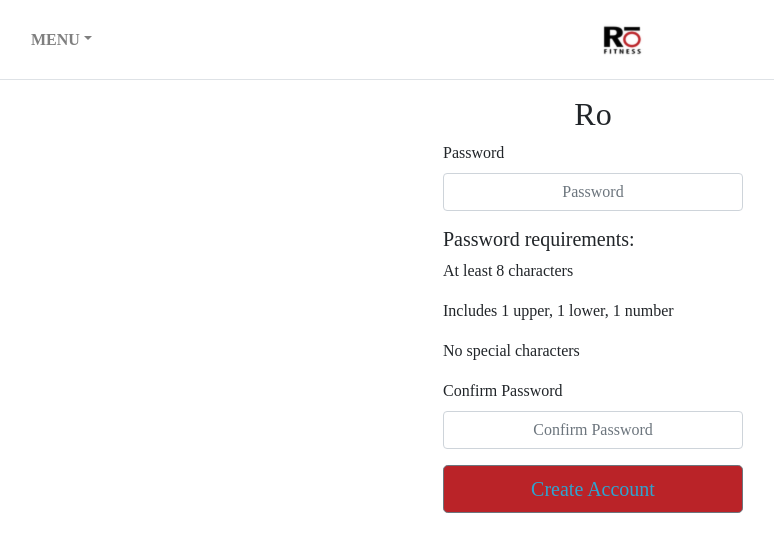
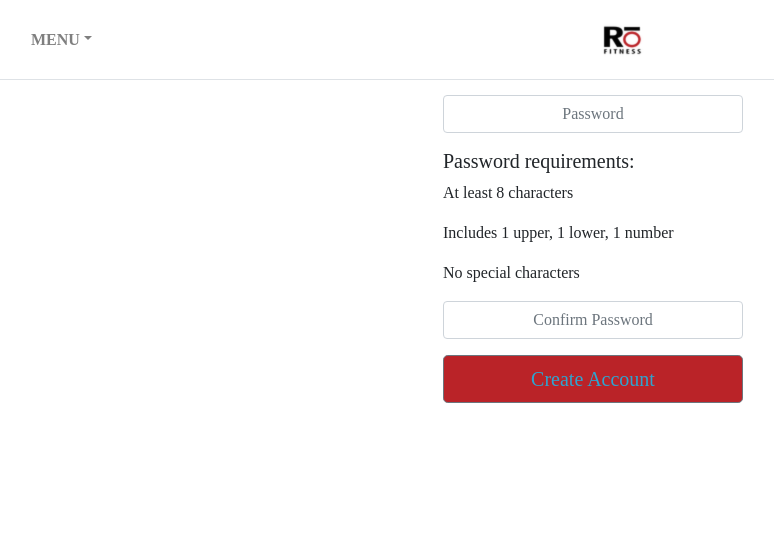
Before and after one commit to dnavejas/R-Fitness-App, a React (Create React App) app in the folder ro-fitness-app/: page /Create-account in a window 1280 px wide. Both pictures are taken after a click on the button "Next". Shown: the top 552 px of the page, without its empty margins (47-821 px from the left). Built offline with nearby package versions, Linux system fonts and the light colour scheme.

Commit message:
delete unnecessary stuff from createAccount ForgotPassword UI

```diff
--- a/ro-fitness-app/src/components/CreateAccount.jsx
+++ b/ro-fitness-app/src/components/CreateAccount.jsx
@@ -1,67 +1,60 @@
-import React,{Component} from 'react'
-import {Form, FormGroup,Input,Button}from "reactstrap"
+import React, { Component } from 'react'
+import { Form, FormGroup, Input, Button } from "reactstrap"
 import '../App.css';
 
 
 
 class CreateAccount extends Component {
   state = {
-    shouldHide : false
+    shouldHide: false
   }
-  hide = () =>  {
-      this.setState({shouldHide : true});
+  hide = () => {
+    this.setState({ shouldHide: true });
   }
   render() {
     return (
       <Form className="login-form">
-         <h2 className="text-center">Ro</h2>
-         <div className={this.state.shouldHide ? "hidden":""}>
-         <span className="font-weight-bold"><h5 className="text-center">Fitness</h5></span>
+        <div className={this.state.shouldHide ? "hidden" : ""}>
           <FormGroup>
             <label>First Name</label>
-           <Input type="name" className="text-center"placeholder="First Name"></Input>
+            <Input type="name" className="text-center" placeholder="First Name"></Input>
           </FormGroup>
           <FormGroup>
             <label>Last Name</label>
-           <Input type="name" className="text-center"placeholder="Last Name"></Input>
+            <Input type="name" className="text-center" placeholder="Last Name"></Input>
           </FormGroup>
           <FormGroup>
             <label>Email</label>
-           <Input type="email" className="text-center"placeholder="Email"></Input>
+            <Input type="email" className="text-center" placeholder="Email"></Input>
           </FormGroup>
           <FormGroup>
             <label>Birthday</label>
-           <Input type="date" className="text-center"placeholder="birthday"></Input>
+            <Input type="date" className="text-center" placeholder="birthday"></Input>
             <label>Gender</label>
-           <Input type="text" className="text-center"placeholder="gender"></Input>
+            <Input type="text" className="text-center" placeholder="gender"></Input>
           </FormGroup>
           <FormGroup>
             <label>Location</label>
-           <Input type="text" className="text-center"placeholder="Location"></Input>
+            <Input type="text" className="text-center" placeholder="Location"></Input>
           </FormGroup>
           <Button className="btn-lg hello btn-block" onClick={this.hide}>Next</Button>
 
         </div>
-         <div className = {this.state.shouldHide ? "" : "hidden"}>
+        <div className={this.state.shouldHide ? "" : "hidden"}>
           <FormGroup>
-         <label>Password</label>
-           <Input type="password" className="text-center"placeholder="Password"></Input>
+            <Input type="password" className="text-center" placeholder="Password"></Input>
           </FormGroup>
           <h5>Password requirements:</h5>
           <p>At least 8 characters</p>
           <p>Includes 1 upper, 1 lower, 1 number</p>
           <p>No special characters</p>
           <FormGroup>
-         <label>Confirm Password</label>
-           <Input type="password" className="text-center"placeholder="Confirm Password"></Input>
+            <Input type="password" className="text-center" placeholder="Confirm Password"></Input>
           </FormGroup>
           <div className="text-center">
             <Button className="btn-lg hello btn-block" /* onClick={this.hide}*/ >Create Account</Button>
           </div>
         </div>
-
-
-
       </Form>
     );
   }
--- a/ro-fitness-app/src/components/ForgotPassword.jsx
+++ b/ro-fitness-app/src/components/ForgotPassword.jsx
@@ -14,11 +14,8 @@ class ForgotPassword extends Component {
     render() {
         return (
             <Form className="login-form">
-                <h2 className="text-center">Ro</h2>
-                <div className={this.state.shouldHide ? "hidden" : ""}>
-                    <span className="font-weight-bold"><h5 className="text-center">Fitness</h5></span>
+                             <div className={this.state.shouldHide ? "hidden" : ""}>
                     <FormGroup>
-
                         <Input type="username" className="text-center" placeholder="Username"></Input>
                     </FormGroup>
                     <div className="bottom-div">
```
Lines whose indentation alone changed are shown as unchanged.
